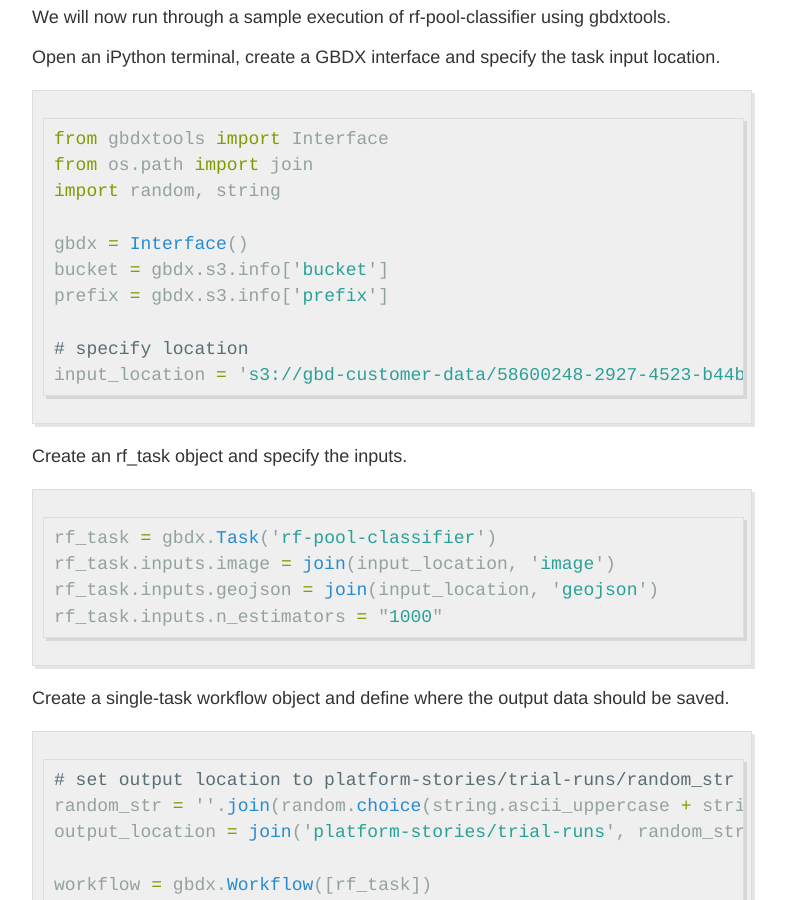
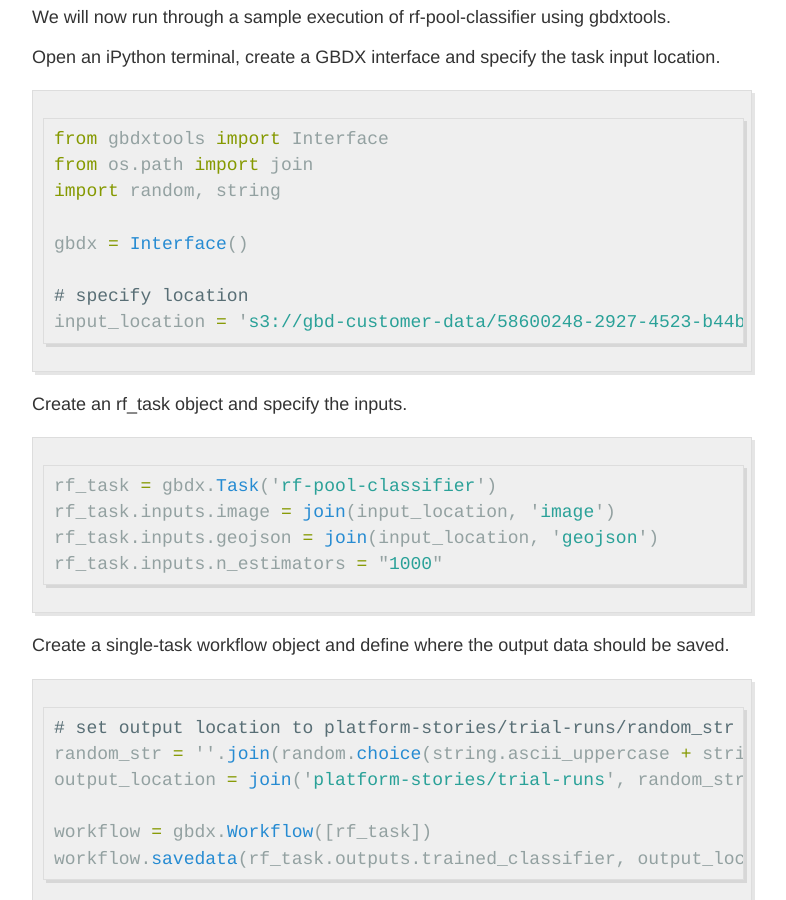
Before and after one commit to neoocm/PlatformStories.github.io, a Jekyll site: the page built from _posts/2016-9-30-create-task.md, in a window 1280 px wide and 900 px high, scrolled down 30289 px. Shown: the whole window, without its empty margins (248-1034 px from the left). Built offline with Jekyll 4.4.1, drawn with Linux system fonts in a browser that asks for light colours.

Commit message:
minor edit

```diff
--- a/_posts/2016-9-30-create-task.md
+++ b/_posts/2016-9-30-create-task.md
@@ -970,8 +970,6 @@
 import random, string
 
 gbdx = Interface()
-bucket = gbdx.s3.info['bucket']
-prefix = gbdx.s3.info['prefix']
 
 # specify location
 input_location = 's3://gbd-customer-data/58600248-2927-4523-b44b-5fec3d278c09/platform-stories/create-task/rf-pool-classifier'
```
